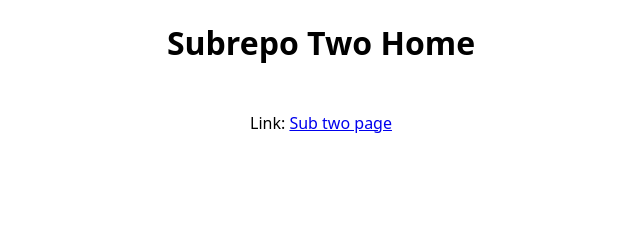
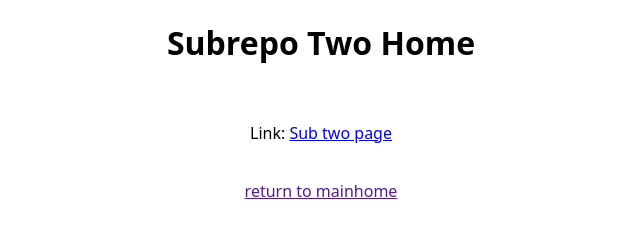
Before and after one commit to shalevwiden/subrepo-two, a plain HTML site: page index.html in a window 1280 px wide. Shown: the whole page, without its empty margins (319-959 px from the left). Drawn offline with Linux system fonts and the light colour scheme.

Commit message:
more links

```diff
--- a/index.html
+++ b/index.html
@@ -9,6 +9,8 @@
   </head>
   <body>
     <h1>Subrepo Two Home</h1>
+
     <p>Link: <a href="subrepotwo.html">Sub two page</a></p>
+    <a href="">return to mainhome</a>
   </body>
 </html>
--- a/styles.scss
+++ b/styles.scss
@@ -11,7 +11,7 @@
   margin: 0;
   padding: 0;
   box-sizing: border-box;
-  gap: 10px;
+  gap: 20px;
 }
 
 @mixin flexrow {
```
Also changed, not shown: styles.css.
